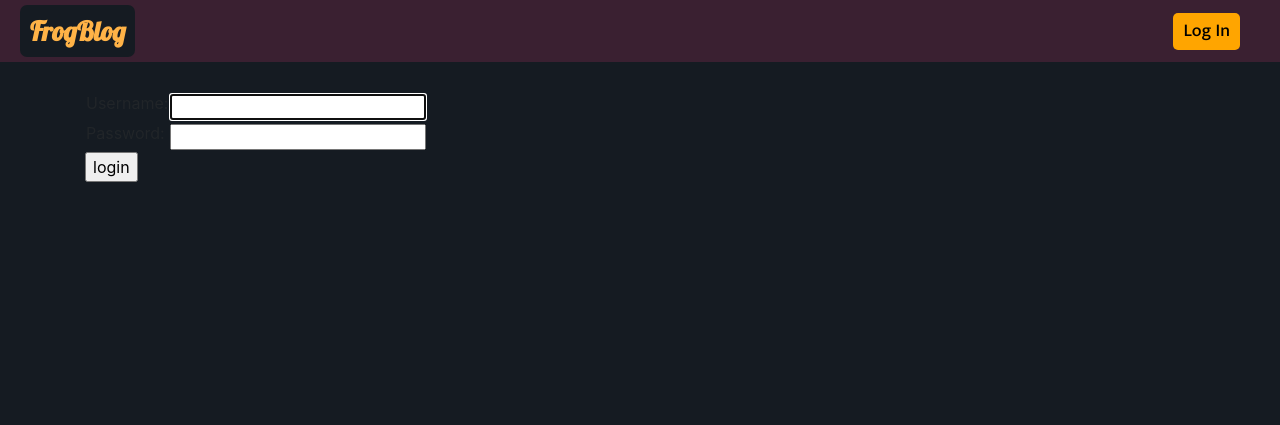
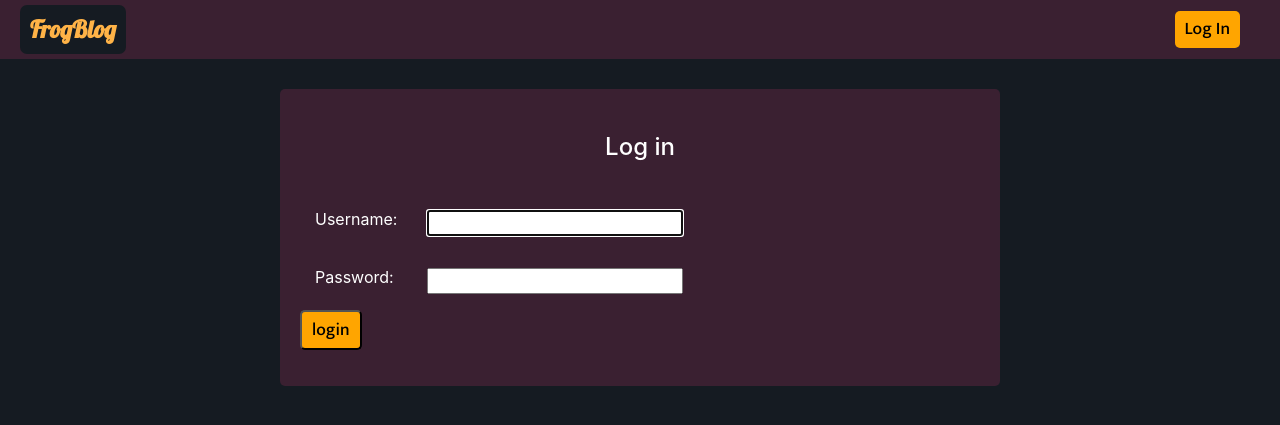
Before and after one commit to DanNguyen8189/my-first-blog, a Django app: page /accounts/login/ in a window 1280 px wide. Shown: the top 425 px of the page. Run offline with Django 3.2, Linux system fonts and the light colour scheme; some libraries are stand-ins or nearby versions.

Commit message:
fixed mobile styling

```diff
--- a/blog/static/css/blog.css
+++ b/blog/static/css/blog.css
@@ -2,8 +2,12 @@
     color: white;
     font-family: 'Mukta', sans-serif;
 }*/
+html {
+    font-size: 16px;
+}
 body {
     background-color: #151b22;
+    font-size: 1rem;
 }
 
 h1, h2, h3, h4 {
@@ -38,7 +42,7 @@ p{
 .page-header h1{
     background-color: #151b22;
     color: #ffb347;
-    font-size: 20pt;
+    font-size: 1.5rem;
     font-family: lobster;
     display: inline-block;
     border-radius: 7px;
@@ -58,13 +62,13 @@ p{
 .top-menu {
     color: #dee3eb;
     float: right;
-    font-size: 20pt;
+    font-size: 1.5rem;
     margin-right: 20px;
 }
 .button-template {
     font-family: 'Mukta', sans-serif;
     font-weight: 500;
-    font-size: 18px;
+    font-size: 1.1rem;
     border-radius: 5px;
     padding: 5px 10px;
     background: orange;
@@ -110,11 +114,11 @@ p{
 }*/
 
 .post-author {
-    font-size: 15px;
+    font-size: 0.9rem;
     color: #ada6bd;
 }
 .date {
-    font-size: 13px;
+    font-size: 0.8rem;
     color: #9c97ac;
 }
 
@@ -139,13 +143,13 @@ p{
 }
 
 .post-detail h2 {
-    font-size: 60px;
+    font-size: 3.3rem;
 }
 .post-detail .date{
     display: inline-block;
 }
 .post-detail .button-template {
-    font-size: 15px;
+    font-size: 1rem;
     padding: 2px 5px;
     display: inline-block;
 }
@@ -155,3 +159,24 @@ p{
 .comment {
     margin: 20px 0px 20px 20px;
 }
+
+.login-container {
+    background-color: #3a2031;
+    max-width: 45em;
+    margin: auto;
+    border-radius: 5px;
+    padding: 20px;
+}
+th, td {
+    padding: 15px;
+    text-align: left;
+}
+td {
+    vertical-align: center;
+}
+
+@media only screen and (max-width: 768px) {
+    .content {
+        padding: 0;
+    }
+}
--- a/blog/templates/blog/base.html
+++ b/blog/templates/blog/base.html
@@ -2,6 +2,7 @@
 <html>
     <head>
         <title>Blog</title>
+        <meta content="width=device-width, initial-scale=1" name="viewport"/>
         <!--<link rel="stylesheet" href="//maxcdn.bootstrapcdn.com/bootstrap/3.2.0/css/bootstrap.min.css">-->
         <link rel="stylesheet" href="https://stackpath.bootstrapcdn.com/bootstrap/4.5.2/css/bootstrap.min.css" integrity="sha384-JcKb8q3iqJ61gNV9KGb8thSsNjpSL0n8PARn9HuZOnIxN0hoP+VmmDGMN5t9UJ0Z" crossorigin="anonymous">
         <link rel="stylesheet" href="//maxcdn.bootstrapcdn.com/bootstrap/3.2.0/css/bootstrap-theme.min.css">
@@ -36,7 +37,7 @@
         <!--<div class='what'>
             <h1><a href="/">FrogBlog</a></h1>
         </div>-->
-        <div class="content container">
+        <div class="content container-lg">
             <div class="row">
                 <div class="col-md-12">
                 {% block content %}
--- a/blog/templates/registration/login.html
+++ b/blog/templates/registration/login.html
@@ -3,24 +3,28 @@
 {% block content %}
     <!--All of this actually just works ???!!!! The url pattern in <mainsite>/urls.py
         points to here and that's it-->
+    <div class='login-container'>
+        <p class="h4 text-center py-4">Log in</p>
     {% if form.errors %}
         <p>Your username and password didn't match. Please try again.</p>
     {% endif %}
-
         <form method="post" action="{% url 'login' %}">
         {% csrf_token %}
             <table>
             <tr>
-            <td>{{ form.username.label_tag }}</td>
+                <td><p>{{ form.username.label_tag }}</p></td>
+                <!--<input id="defaultLoginFormEmail" class="form-control mb-4" name="username">-->
                 <td>{{ form.username }}</td>
             </tr>
             <tr>
-            <td>{{ form.password.label_tag }}</td>
+                <td><p>{{ form.password.label_tag }}</p></td>
+                <!--<input id="defaultLoginFormPassword" class="form-control mb-4" placeholder="Password" name="password">-->
                 <td>{{ form.password }}</td>
             </tr>
             </table>
 
-        <input type="submit" value="login" />
+            <input class="button-template" type="submit" value="login" />
             <input type="hidden" name="next" value="{{ next }}" />
         </form>
+    </div>
 {% endblock %}
```
Lines whose indentation alone changed are shown as unchanged.
